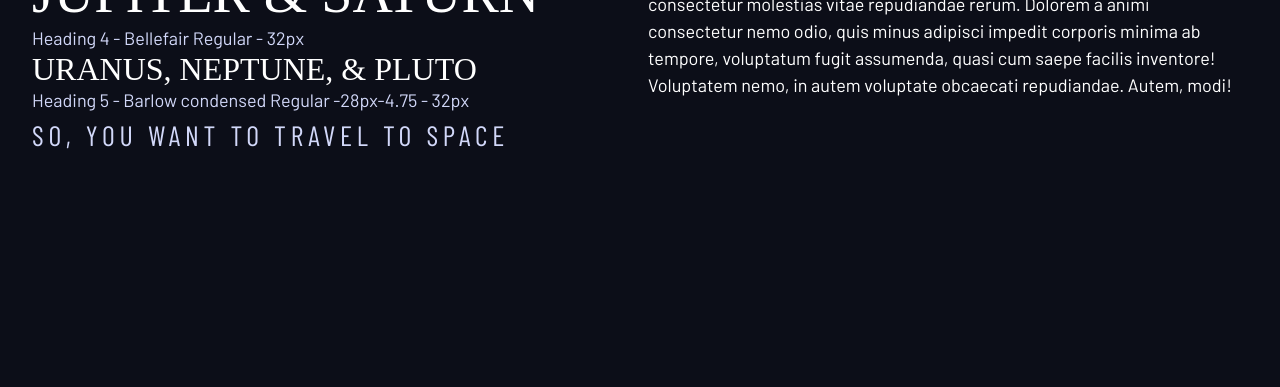
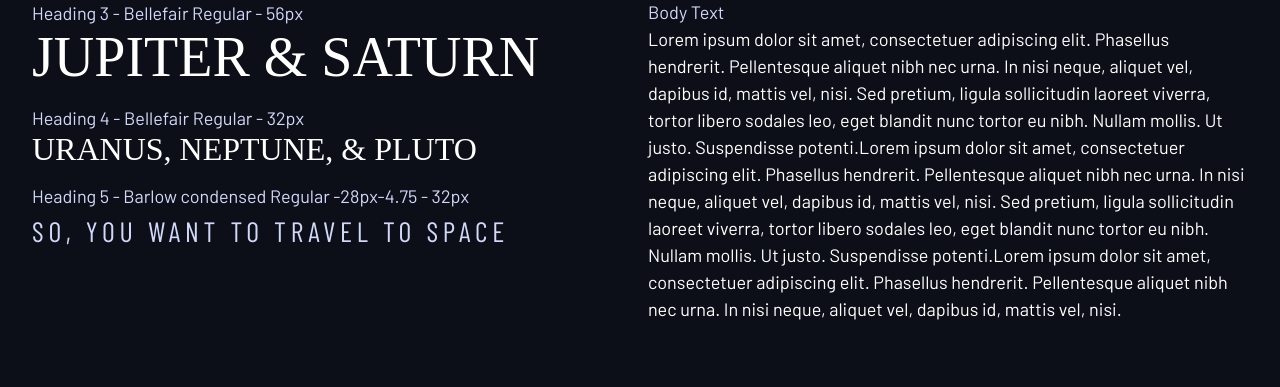
Before and after one commit to IbrahimBagalwa/node-Auth, a plain HTML site: page lesson-files/index.html in a window 1280 px wide. Shown: the part 742-1129 px from the top of the page. Before the commit the page ends 962 px from the top, so only its background shows below. Drawn offline with nearby package versions, Linux system fonts and the light colour scheme; a web font is replaced by a local one.

Commit message:
space element

```diff
--- a/lesson-files/index.css
+++ b/lesson-files/index.css
@@ -110,6 +110,11 @@ select {
   gap: var(--gap, 1rem);
 }
 
+.flow > * + * {
+  margin-top: var(--flow-space, 1rem);
+  /* outline: 1px solid; */
+}
+
 .container {
   padding-inline: 2rem;
   margin-inline: auto;
--- a/lesson-files/index.html
+++ b/lesson-files/index.html
@@ -43,7 +43,7 @@
         <section id="typography" style="margin: 4rem 0;">
             <h2 class="numbered-title"><span>02</span> typography</h2>
             <div class="flex">
-                <div style="flex-basis: 100%">
+                <div class="flow" style="flex-basis: 100%">
                     <div>
                         <p class="text-accent">Heading 1 - Bellefair Regular - 150px</p>
                         <p class="fs-900 uppercase ff-serif">Earth</p>
@@ -66,7 +66,7 @@
                     </div>
                 </div>
 
-                <div style="flex-basis: 100%">
+                <div class="flow" style="flex-basis: 100%; --flow-space:4rem">
                     <div>
                         <p class="text-accent">Subdeading 1 - Bellefair Regular - 28px</p>
                         <p class="fs-500 uppercase ff-serif">384,400km</p>
@@ -81,7 +81,13 @@
                     </div>
                     <div>
                         <p class="text-accent">Body Text</p>
-                        <p>Lorem ipsum dolor sit amet, consectetur adipisicing elit. Quis natus voluptatum expedita optio, aperiam quas, nihil magnam ea cupiditate, quidem veniam! Explicabo culpa odit nemo corrupti mollitia, nostrum, quaerat vitae quia cupiditate aliquam sed nobis inventore illum dicta corporis sequi, dolores provident similique. Id, atque accusantium, natus eum aspernatur excepturi omnis, laudantium dolorem repellendus iste doloremque praesentium! Totam commodi soluta unde corrupti facere nulla consectetur molestias vitae repudiandae rerum. Dolorem a animi consectetur nemo odio, quis minus adipisci impedit corporis minima ab tempore, voluptatum fugit assumenda, quasi cum saepe facilis inventore! Voluptatem nemo, in autem voluptate obcaecati repudiandae. Autem, modi!</p>
+                        <p>Lorem ipsum dolor sit amet, consectetuer adipiscing elit. Phasellus hendrerit. Pellentesque aliquet nibh nec urna. In
+                        nisi neque, aliquet vel, dapibus id, mattis vel, nisi. Sed pretium, ligula sollicitudin laoreet viverra, tortor libero
+                        sodales leo, eget blandit nunc tortor eu nibh. Nullam mollis. Ut justo. Suspendisse potenti.Lorem ipsum dolor sit amet,
+                        consectetuer adipiscing elit. Phasellus hendrerit. Pellentesque aliquet nibh nec urna. In nisi neque, aliquet vel,
+                        dapibus id, mattis vel, nisi. Sed pretium, ligula sollicitudin laoreet viverra, tortor libero sodales leo, eget blandit
+                        nunc tortor eu nibh. Nullam mollis. Ut justo. Suspendisse potenti.Lorem ipsum dolor sit amet, consectetuer adipiscing
+                        elit. Phasellus hendrerit. Pellentesque aliquet nibh nec urna. In nisi neque, aliquet vel, dapibus id, mattis vel, nisi.</p>
 
                     </div>
                 </div>
```
